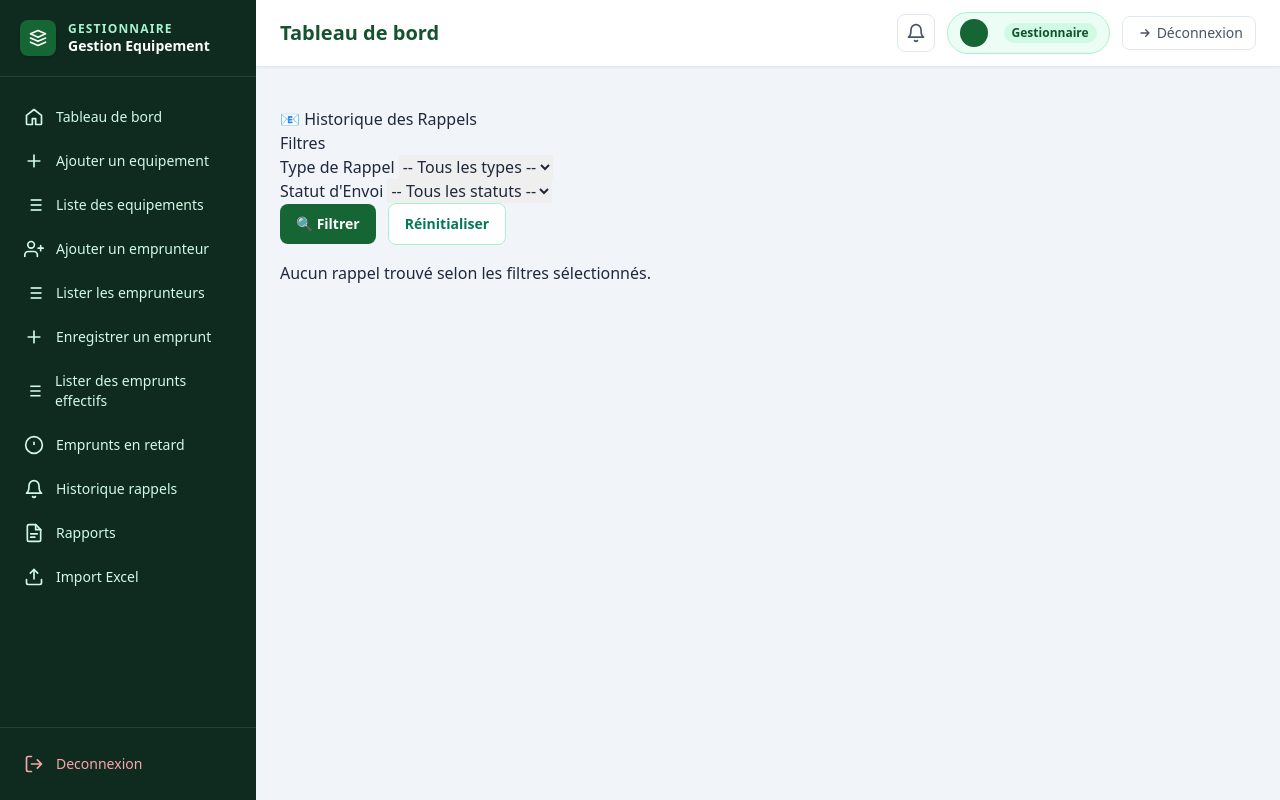
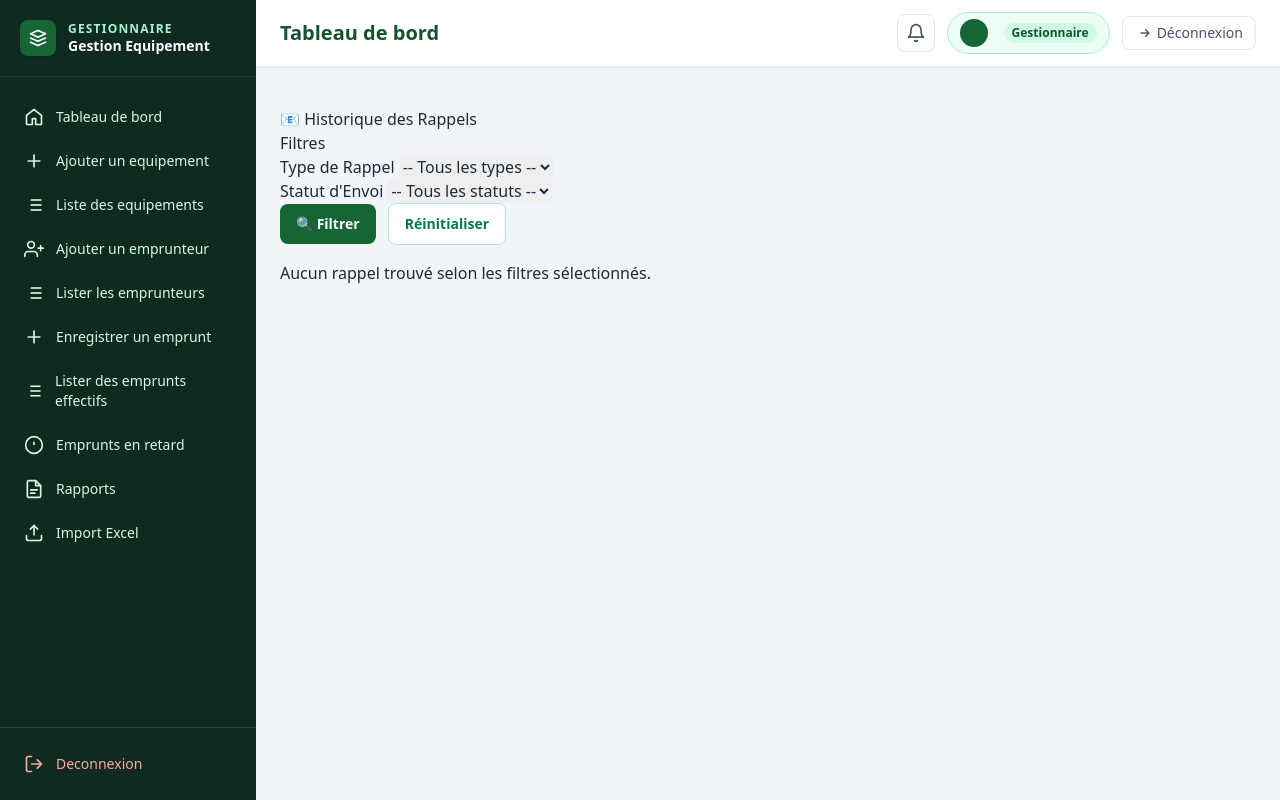
Before and after one commit to Dev-WilliamThug/ISJ_L2_PROJET-TUTORE_GROUPE-6, a Django app: template equipement/templates/equipement/rappels_list.html in a window 1280 px wide. Run offline with Django 5.2, Linux system fonts and the light colour scheme; the template is opened without the code that fills it, so the values that code supplies are empty; some libraries are stand-ins or nearby versions.

Commit message:
amelioration rappels et retard

```diff
--- a/equipement/templates/equipement/base.html
+++ b/equipement/templates/equipement/base.html
@@ -136,14 +136,7 @@
           </svg>
           Emprunts en retard
         </a>
-        <a href="{% url 'equipement:dashboard' %}?tab=rappels"
-          class="nav-link {% if tab == 'rappels' %}active{% endif %}">
-          <svg class="h-5 w-5" viewBox="0 0 24 24" fill="none" stroke="currentColor" stroke-width="2">
-            <path stroke-linecap="round" stroke-linejoin="round" d="M18 8A6 6 0 0 0 6 8c0 7-3 9-3 9h18s-3-2-3-9" />
-            <path stroke-linecap="round" stroke-linejoin="round" d="M13.73 21a2 2 0 0 1-3.46 0" />
-          </svg>
-          Historique rappels
-        </a>
+
         <a href="?tab=rapports" class="nav-link {% if tab == 'rapports' %}active{% endif %}">
           <svg class="h-5 w-5" viewBox="0 0 24 24" fill="none" stroke="currentColor" stroke-width="2">
             <path stroke-linecap="round" stroke-linejoin="round"
--- a/equipement/templates/equipement/dashboard.html
+++ b/equipement/templates/equipement/dashboard.html
@@ -502,9 +502,7 @@
     </section>
   {% endif %}
 
-  {% if tab == 'rappels' %}
-    <section class="rounded-xl border border-slate-200 bg-white shadow-soft p-6">
-      <h2 class="mb-6 text-lg font-bold text-slate-800">📧 Historique des Rappels</h2>
+
       {% if messages %}
         <div class="mb-4 space-y-2">
           {% for message in messages %}
```
